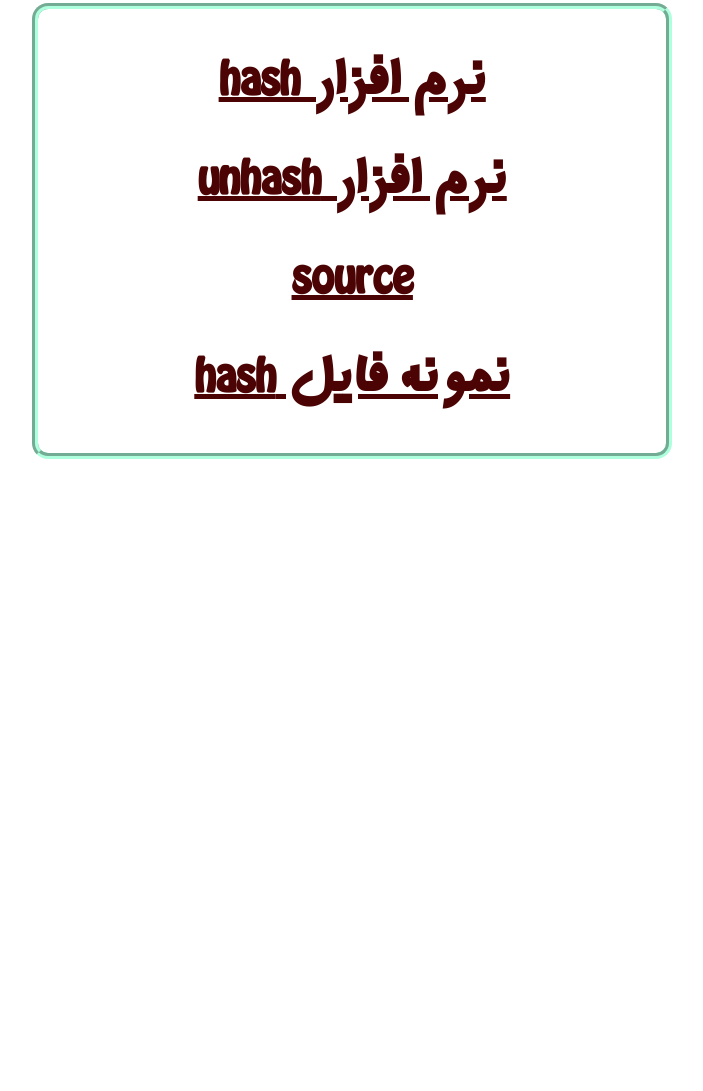
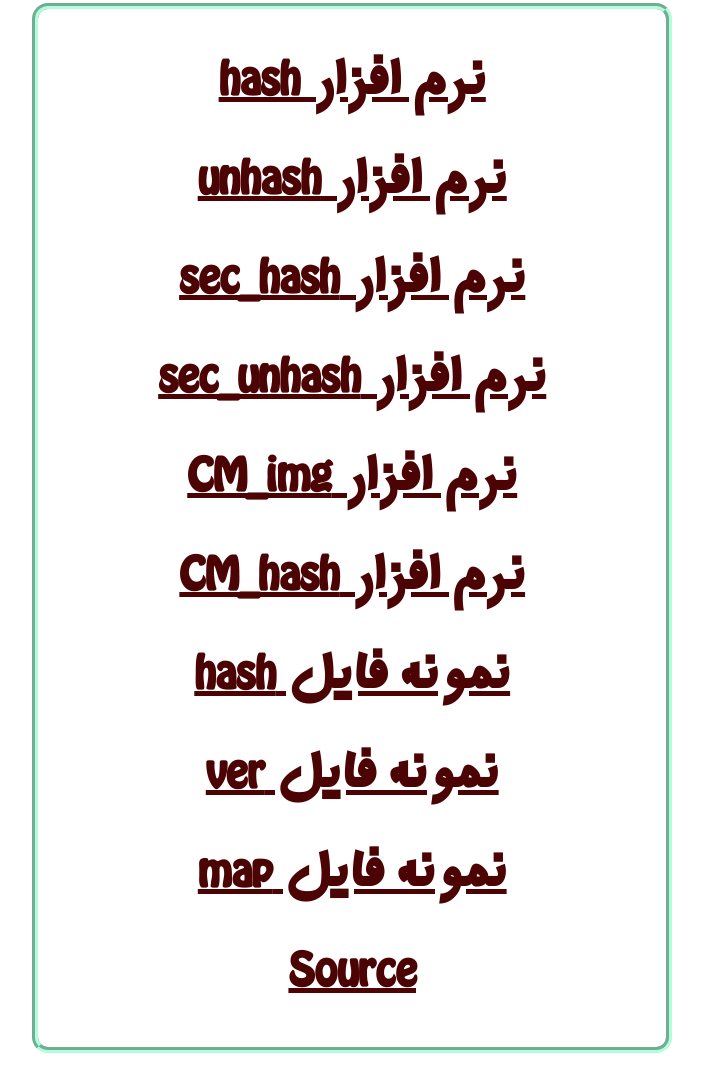
Before and after one commit to aliansari66178/Ahash, a plain HTML site: page AhashSite/index-files/data/d.html in a window 1280 px wide. Shown: the part 103-1194 px from the top of the page, without its empty margins (275-978 px from the left). Before the commit the page ends 800 px from the top, so only its background shows below. Drawn offline with Linux system fonts and the light colour scheme.

Commit message:
Update d.html

```diff
--- a/AhashSite/index-files/data/d.html
+++ b/AhashSite/index-files/data/d.html
@@ -11,8 +11,14 @@
     <section>
         <h1><a href="../file/hash.exe" target="_blank" rel="noopener noreferrer" download="">نرم افزار <i class="en">hash</i></a></h1>
         <h1><a href="../file/unhash.exe" target="_blank" rel="noopener noreferrer" download="">نرم افزار <i class="en">unhash</i></a></h1>
-        <h1><a href="../file/files.zip" target="_blank" rel="noopener noreferrer" download=""><i class="en">source</i></a></h1>
+        <h1><a href="../file/sec_hash.exe" target="_blank" rel="noopener noreferrer" download="">نرم افزار <i class="en">sec_hash</i></a></h1>
+        <h1><a href="../file/sec_unhash.exe" target="_blank" rel="noopener noreferrer" download="">نرم افزار <i class="en">sec_unhash</i></a></h1>
+        <h1><a href="../file/img.exe" target="_blank" rel="noopener noreferrer" download="">نرم افزار <i class="en">CM_img</i></a></h1>
+        <h1><a href="../file/unimg.exe" target="_blank" rel="noopener noreferrer" download="">نرم افزار <i class="en">CM_hash</i></a></h1>
         <h1><a href="../file/code.zip" target="_blank" rel="noopener noreferrer" download="">نمونه فایل <i class="en">hash</i></a></h1>
+        <h1><a href="../file/ver.zip" target="_blank" rel="noopener noreferrer" download="">نمونه فایل <i class="en">ver</i></a></h1>
+        <h1><a href="../file/map.zip" target="_blank" rel="noopener noreferrer" download="">نمونه فایل <i class="en">map</i></a></h1>
+        <h1><a href="../file/source.zip" target="_blank" rel="noopener noreferrer" download=""><i class="en">Source</i></a></h1>
     </section>
 </body>
 </html>
```
